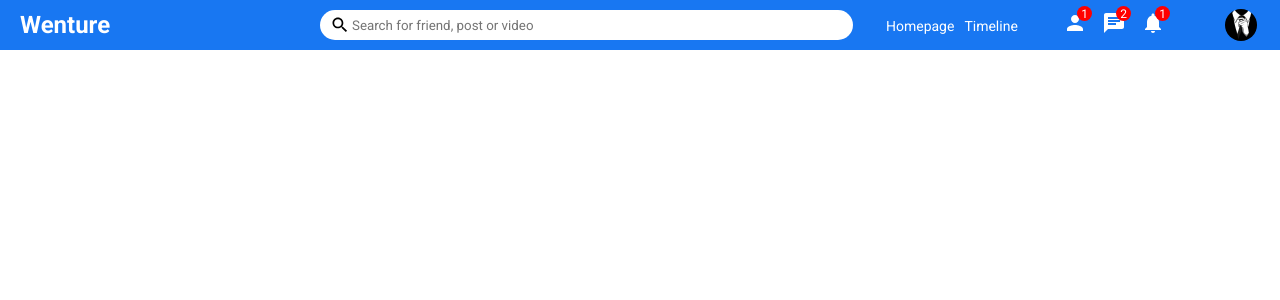
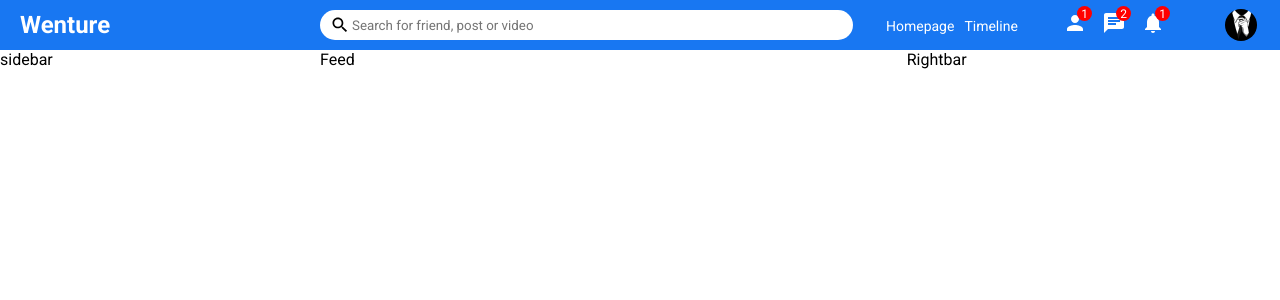
Before and after one commit to heet-kumar/Wenture-frontend, a React (Create React App) app: page / in a window 1280 px wide. Shown: the top 300 px of the page. Built offline with nearby package versions, Linux system fonts and the light colour scheme.

Commit message:
feed, rightbar and sidebar component created

```diff
--- a/src/components/feed/Feed.jsx
+++ b/src/components/feed/Feed.jsx
@@ -0,0 +1,10 @@
+import React from 'react';
+import './feed.css';
+
+export default function Feed(){
+    return(
+        <div className="feed">
+            Feed
+        </div>
+    );
+}
--- a/src/components/feed/feed.css
+++ b/src/components/feed/feed.css
@@ -0,0 +1,3 @@
+.feed{
+    flex: 5.5;
+}
--- a/src/components/rightbar/Rightbar.jsx
+++ b/src/components/rightbar/Rightbar.jsx
@@ -0,0 +1,10 @@
+import React from 'react';
+import './rightbar.css';
+
+export default function Rightbar(){
+    return(
+        <div className="rightbar">
+            Rightbar
+        </div>
+    );
+}
--- a/src/components/rightbar/rightbar.css
+++ b/src/components/rightbar/rightbar.css
@@ -0,0 +1,3 @@
+.rightbar{
+    flex: 3.5;
+}
--- a/src/components/sidebar/Sidebar.jsx
+++ b/src/components/sidebar/Sidebar.jsx
@@ -3,7 +3,7 @@ import "./sidebar.css";
 
 export default function Sidebar() {
     return(
-        <div>
+        <div className="sidebar">
             sidebar
         </div>
     );
--- a/src/components/sidebar/sidebar.css
+++ b/src/components/sidebar/sidebar.css
@@ -0,0 +1,4 @@
+.sidebar{
+    flex: 3;
+    height: calc(100vh-50px);
+}
--- a/src/pages/home/Home.jsx
+++ b/src/pages/home/Home.jsx
@@ -1,8 +1,19 @@
 import React from "react";
-import Topbar from "../../components/topbar/Topbar"
+import Feed from "../../components/feed/Feed";
+import Rightbar from "../../components/rightbar/Rightbar";
+import Sidebar from "../../components/sidebar/Sidebar";
+import Topbar from "../../components/topbar/Topbar";
+import './home.css';
 
 export default function Home() {
     return(
-        <Topbar />
+        <>
+            <Topbar />
+            <div className="homeContainer">
+                <Sidebar />
+                <Feed/>
+                <Rightbar/>
+            </div>
+        </>
     );
 }
--- a/src/pages/home/home.css
+++ b/src/pages/home/home.css
@@ -0,0 +1,4 @@
+.homeContainer{
+    display: flex;
+    width: 100%;
+}
```
